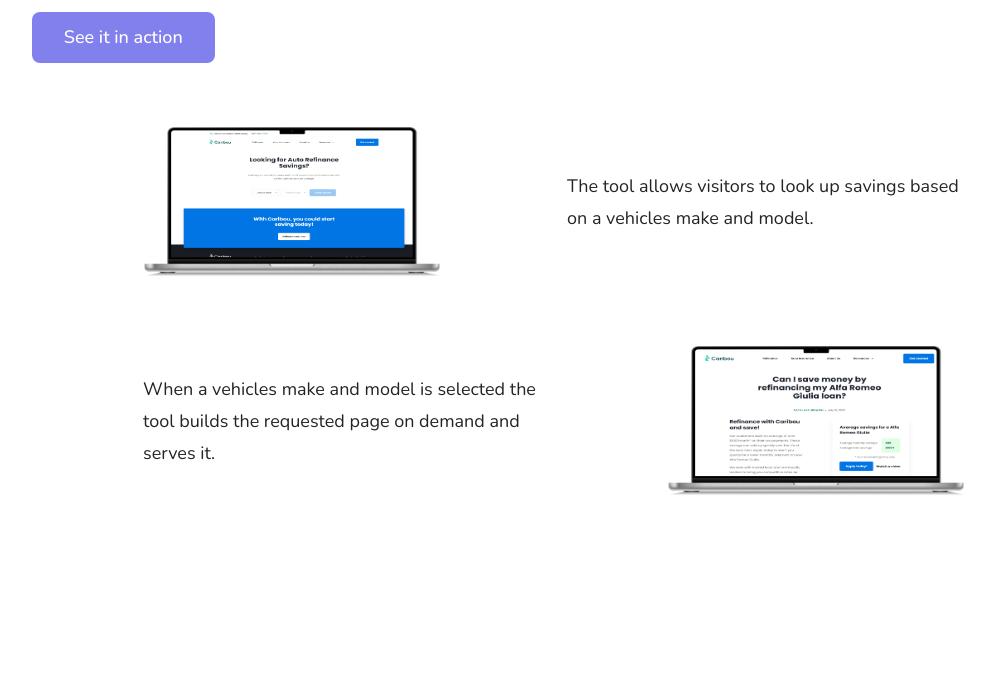
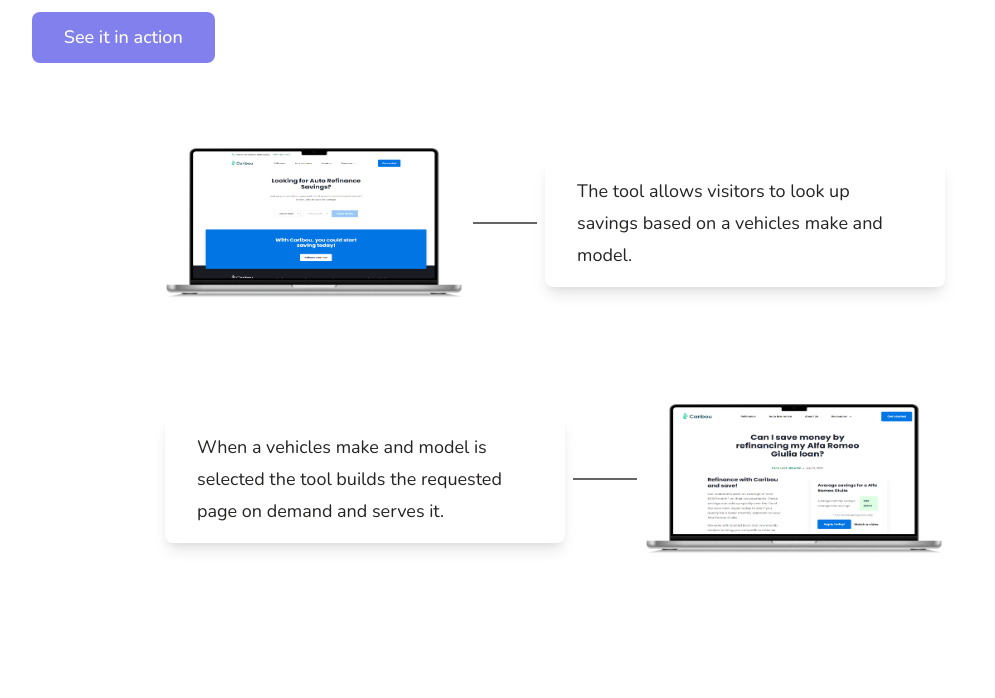
Before and after one commit to Samalmohanna1/ts-portfolio-2022, a Next.js app: page / in a window 1280 px wide. Shown: the part 1158-1856 px from the top of the page, without its empty margins (85-1080 px from the left). Built offline with nearby package versions, Linux system fonts and the light colour scheme.

Commit message:
style: add card, divider, and button styles/fix: open links in new tab

```diff
--- a/components/about/About.tsx
+++ b/components/about/About.tsx
@@ -12,10 +12,10 @@ const About: React.FunctionComponent<AboutProps> = () => {
     onscreen: {
       x: 0,
       opacity: 1,
-      rotate: [0, -2, 2, -2, 2, 0],
+      rotate: [0, -2, 2, -1, 1, 0],
       transition: {
         type: 'spring',
-        bounce: 0.3,
+        bounce: 0.4,
         duration: 1,
       },
     },
@@ -61,7 +61,7 @@ const About: React.FunctionComponent<AboutProps> = () => {
             enjoys chill beats and Earl Grey while problem solving.
           </Heading>
           <Heading variant='heading36' color='white'>
-            Sam is an empathetic Designer with over 6 years experience desinging
+            Sam is an empathetic Designer with over 6 years experience designing
             and developing digital products.
           </Heading>
         </Box>
--- a/components/navigation/footer/Footer.tsx
+++ b/components/navigation/footer/Footer.tsx
@@ -22,6 +22,7 @@ const Footer: React.FunctionComponent<FooterProps> = () => {
             <Link
               href='https://www.linkedin.com/in/sumayahalmohanna/'
               color='primaryOrange'
+              isExternal
             >
               Linkedin
             </Link>{' '}
@@ -30,7 +31,10 @@ const Footer: React.FunctionComponent<FooterProps> = () => {
         </Box>
         <Box p='2rem 0'>
           <Stack direction='row' justifyContent='space-evenly' pb='2rem'>
-            <Link href='https://www.linkedin.com/in/sumayahalmohanna/'>
+            <Link
+              href='https://www.linkedin.com/in/sumayahalmohanna/'
+              isExternal
+            >
               <Icon fontSize='2.5em' color='primaryOrange'>
                 <svg xmlns='http://www.w3.org/2000/svg' viewBox='0 0 448 512'>
                   <path
@@ -40,7 +44,7 @@ const Footer: React.FunctionComponent<FooterProps> = () => {
                 </svg>
               </Icon>
             </Link>
-            <Link href='https://github.com/samalmohanna1'>
+            <Link href='https://github.com/samalmohanna1' isExternal>
               <Icon fontSize='2.5rem' color='primaryOrange'>
                 <svg xmlns='http://www.w3.org/2000/svg' viewBox='0 0 496 512'>
                   <path
@@ -50,7 +54,7 @@ const Footer: React.FunctionComponent<FooterProps> = () => {
                 </svg>
               </Icon>
             </Link>
-            <Link href='https://dribbble.com/Sam_A'>
+            <Link href='https://dribbble.com/Sam_A' isExternal>
               <Icon fontSize='2.5rem' color='primaryOrange'>
                 <svg xmlns='http://www.w3.org/2000/svg' viewBox='0 0 512 512'>
                   <path
--- a/components/portfolio/projectBody/ProjectBody.tsx
+++ b/components/portfolio/projectBody/ProjectBody.tsx
@@ -1,4 +1,11 @@
-import { Box, Image, Stack, StackDirection, Text } from '@chakra-ui/react'
+import {
+  Box,
+  Divider,
+  Image,
+  Stack,
+  StackDirection,
+  Text,
+} from '@chakra-ui/react'
 
 interface ProjectBodyProps {
   details: string
@@ -16,12 +23,22 @@ const ProjectBody: React.FunctionComponent<ProjectBodyProps> = ({
   return (
     <Stack
       direction={layout}
-      justifyContent='space-evenly'
+      justifyContent='center'
       alignItems='center'
       p={['1.5rem 0', '2rem 0']}
     >
       <Box maxW='25rem' p={['2rem 0', '2rem 0', '2rem 0', '']}>
-        <Text>{details}</Text>
+        <Box borderRadius={8} boxShadow='lg' p='1rem 2rem'>
+          <Text>{details}</Text>
+        </Box>
+      </Box>
+      <Box>
+        <Divider
+          border='.185 solid'
+          borderColor='black'
+          orientation='horizontal'
+          width={['', '', '', '', '4rem', '8rem', '12rem']}
+        />
       </Box>
       <Box maxW='35rem'>
         <Image src={img} alt={alt} sizes='auto' />
--- a/components/portfolio/projectHeader/ProjectHeader.tsx
+++ b/components/portfolio/projectHeader/ProjectHeader.tsx
@@ -51,7 +51,7 @@ const ProjectHeader: React.FunctionComponent<ProjectHeaderProps> = ({
           </ListItem>
           <ListItem>
             {link && (
-              <Link href={link} style={{ textDecoration: 'none' }}>
+              <Link href={link} style={{ textDecoration: 'none' }} isExternal>
                 <Box
                   bg='lightPurple'
                   _hover={{ bg: 'darkPurple' }}
```
